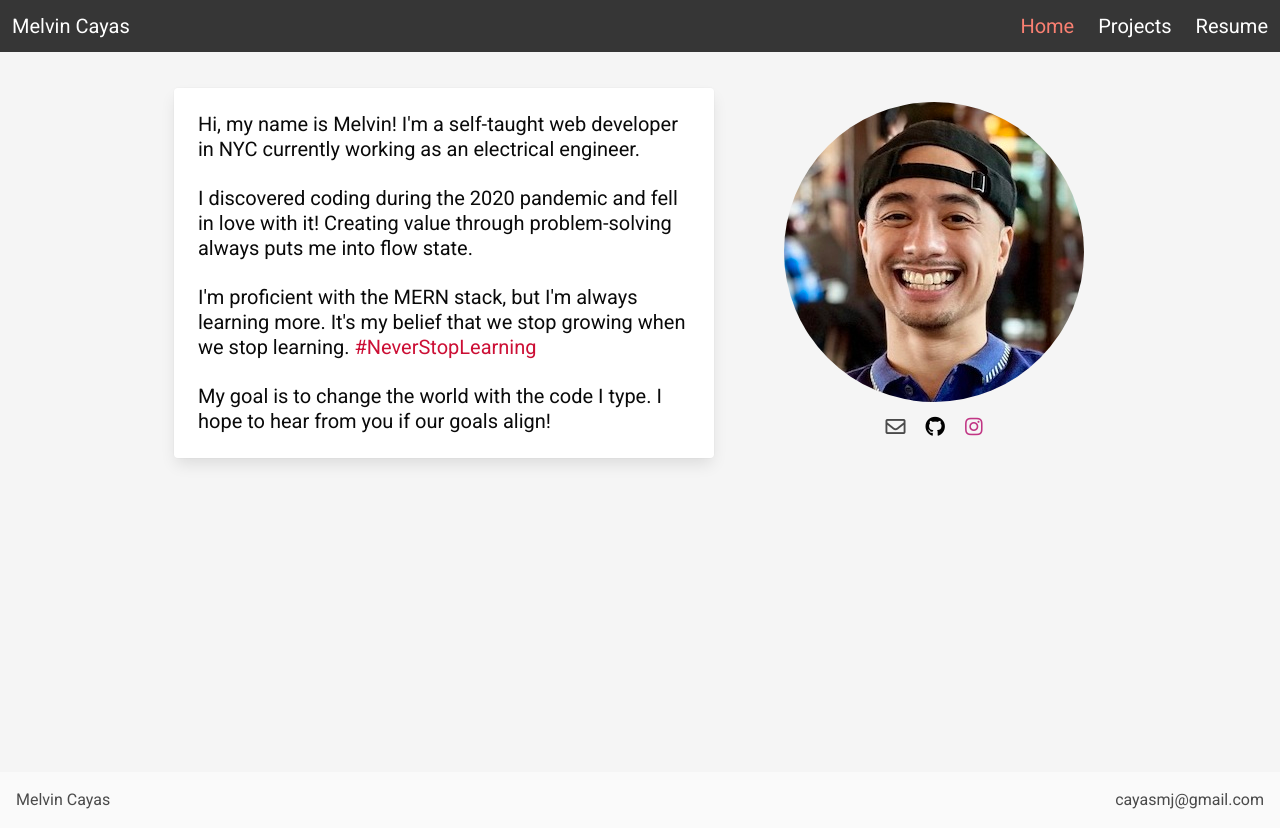
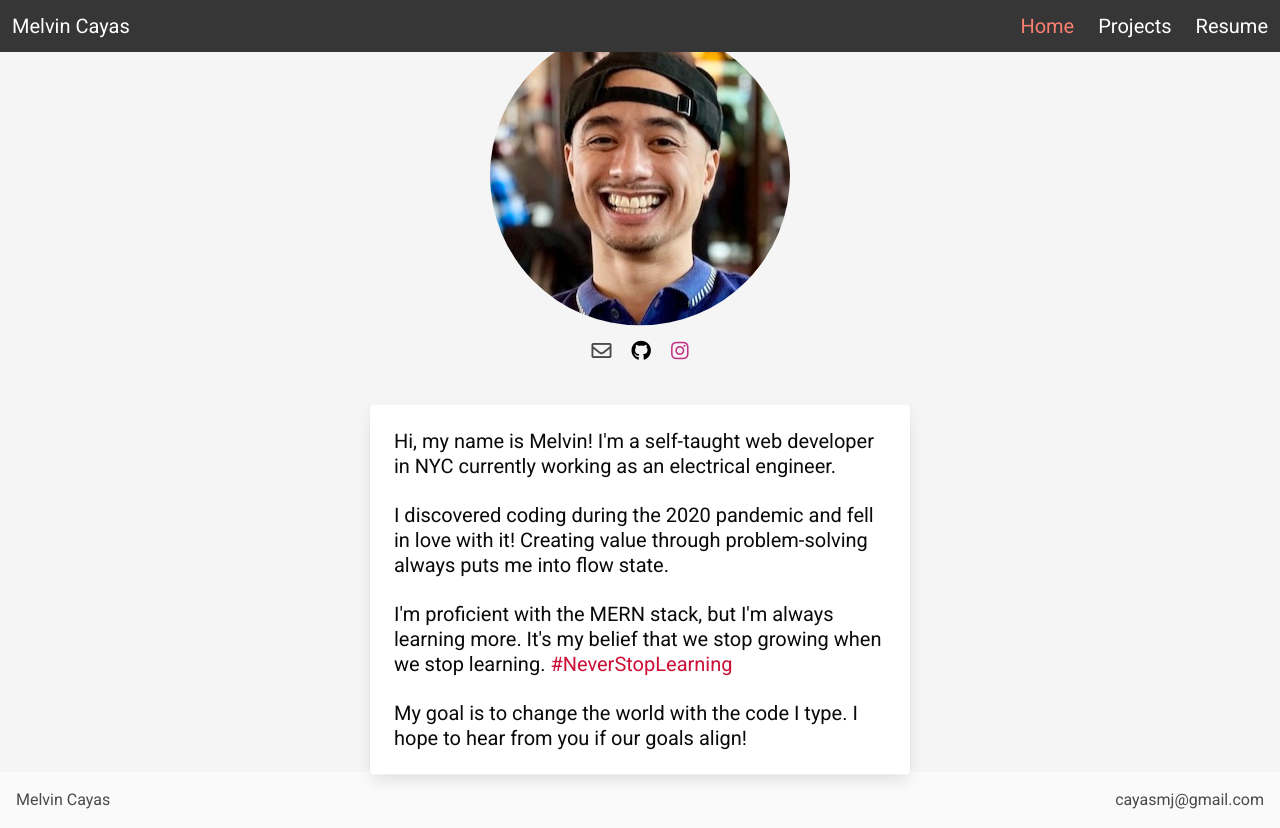
Before and after one commit to melvincayas/personal-website, a React (Create React App) app: page / in a window 1280 px wide. Built offline with nearby package versions, Linux system fonts and the light colour scheme.

Commit message:
Reformatted home

```diff
--- a/src/components/Home/Intro.js
+++ b/src/components/Home/Intro.js
@@ -1,6 +1,6 @@
 const Intro = () => {
 	return (
-		<div className="column is-three-fifths px-5">
+		<div className="column is-three-fifths is-offset-one-fifth px-5">
 			<div className="card">
 				<div className="card-content">
 					<p className="subtitle has-text-black">
--- a/src/components/Home/ProfilePic.js
+++ b/src/components/Home/ProfilePic.js
@@ -5,7 +5,7 @@ import classes from "./styles/ProfilePic.module.css";
 const ProfilePic = () => {
 	return (
 		<div
-			className={`column is-two-fifths has-text-centered px-5 ${classes["is-vertically-centered"]}`}
+			className={`column is-full has-text-centered px-5 mb-3 ${classes["is-vertically-centered"]}`}
 		>
 			<div>
 				<Image />
--- a/src/components/Home/styles/ProfilePic.module.css
+++ b/src/components/Home/styles/ProfilePic.module.css
@@ -15,7 +15,6 @@
 
 .btn:hover {
 	color: white;
-	transform: scale(1.1);
 }
 
 .email:hover {
--- a/src/components/UI/Layout.js
+++ b/src/components/UI/Layout.js
@@ -1,13 +1,14 @@
 import { Fragment } from "react";
 import Navbar from "./Navbar";
 import Footer from "./Footer";
+import classes from "./styles/Layout.module.css";
 
 const Layout = props => {
 	return (
 		<Fragment>
 			<Navbar />
-			<div className="App container">
-				<main class="columns mt-5">
+			<div className={`App container ${classes.container}`}>
+				<main class={`columns ${classes.main}`}>
 					<div className="column is-10 is-offset-1">{props.children}</div>
 				</main>
 			</div>
--- a/src/components/UI/styles/Layout.module.css
+++ b/src/components/UI/styles/Layout.module.css
@@ -0,0 +1,9 @@
+.container {
+	position: relative;
+}
+
+.main {
+	position: absolute;
+	top: 50%;
+	transform: translateY(-50%);
+}
--- a/src/pages/Home.js
+++ b/src/pages/Home.js
@@ -4,9 +4,9 @@ import classes from "./styles/Home.module.css";
 
 const Home = () => {
 	return (
-		<div className={`columns ${classes.header}`}>
+		<div className={`columns is-multiline ${classes.header}`}>
+			<ProfilePic />
 			<Intro />
-			<ProfilePic />
 		</div>
 	);
 };
```
